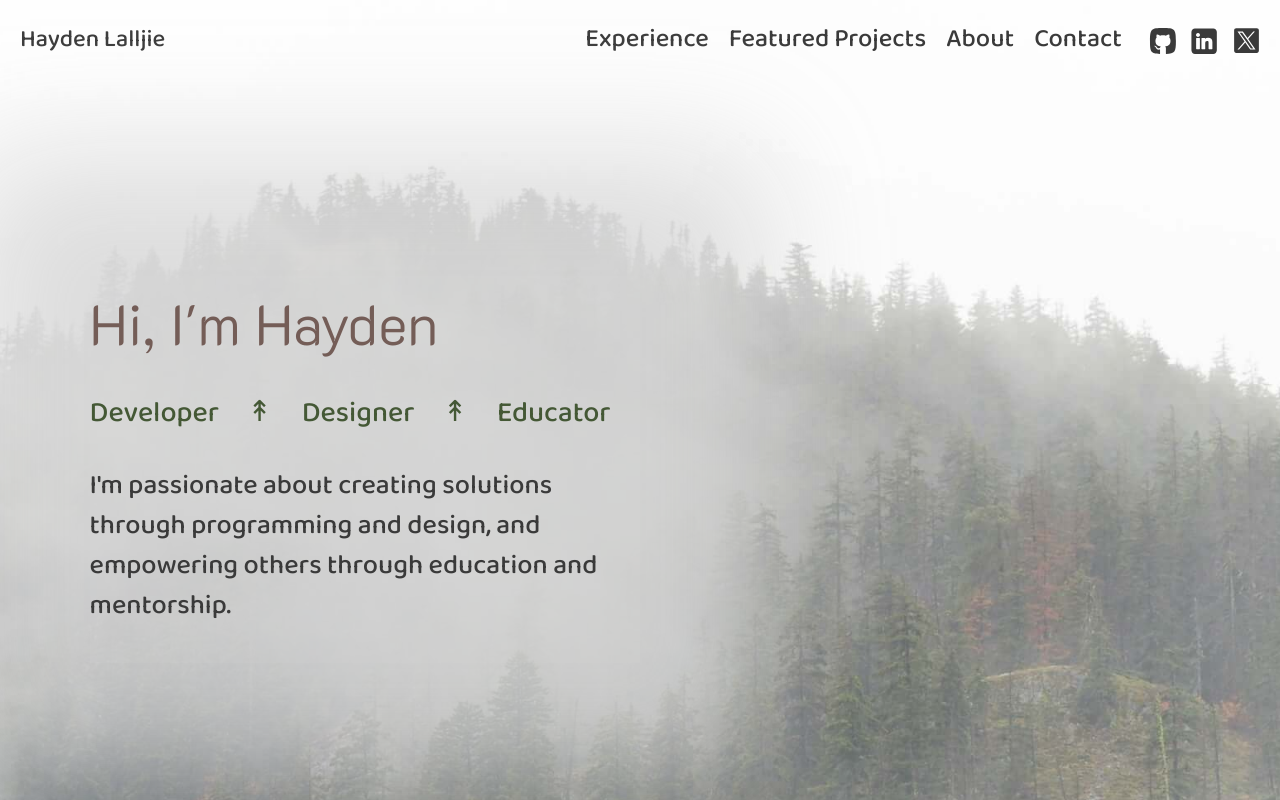
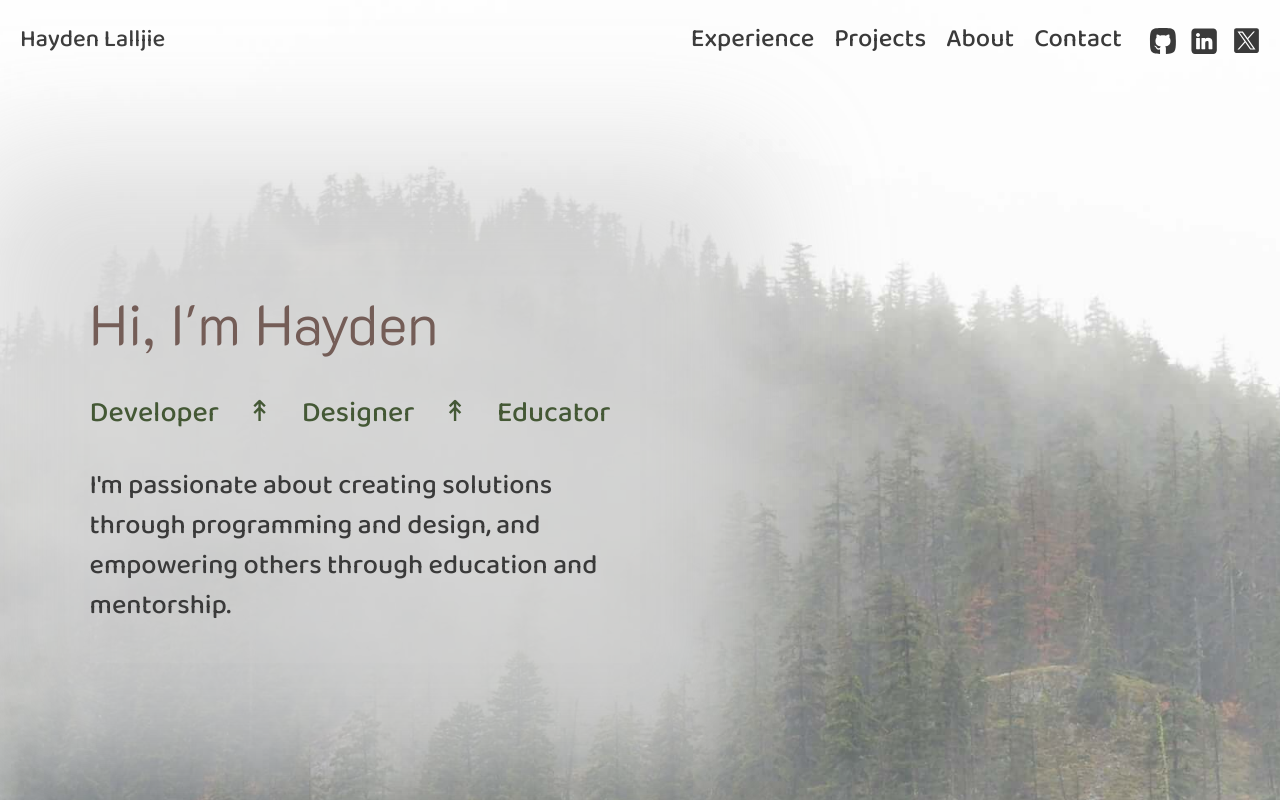
Before and after one commit to hlalljie/Portfolio, a React (Vite) app: page / in a window 1280 px wide. Shown: the top 800 px of the page. Built offline with nearby package versions, Linux system fonts and the light colour scheme; no server answers.

Commit message:
Changed projects link to go to projects page and changed background colors

```diff
--- a/src/Components/Content/Nav.jsx
+++ b/src/Components/Content/Nav.jsx
@@ -71,7 +71,7 @@ function Nav({ variant = 'dark', className = '', onClick = () => {} }) {
         <Link to="/home#experience">Experience</Link>
       </span>
       <span className="navItem">
-        <Link to="/home#featured-projects">Featured Projects</Link>
+        <Link to="/case-studies">Projects</Link>
       </span>
       <span className="navItem">
         <Link to="/home#about">About</Link>
--- a/src/data/PortfolioItems.jsx
+++ b/src/data/PortfolioItems.jsx
@@ -91,7 +91,7 @@ const PortfolioItems = {
       years: '2022',
       technologies: ['Squarespace', 'Less', 'Javascript', 'Memberspace'],
       summary: ``,
-      backgroundColor: '#04243b',
+      backgroundColor: '#0d2232',
     },
     Test: {
       title: 'Test',
```
